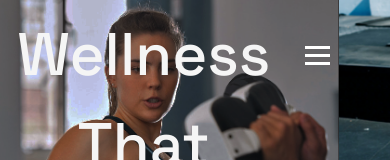
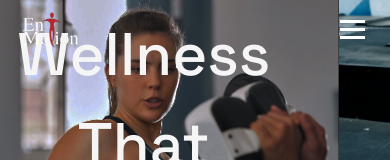
Before and after one commit to Cjrhodes/enmotion-dev, a Next.js app: page / in a window 390 px wide. Shown: the top 160 px of the page. Built offline with nearby package versions, Linux system fonts and the light colour scheme.

Commit message:
corrected logo on small screens

```diff
--- a/src/components/navbar/Navbar.module.css
+++ b/src/components/navbar/Navbar.module.css
@@ -2,9 +2,8 @@
   display: flex;
   justify-content: space-between;
   align-items: center;
-  background-color: transparent;
-  padding: 20px 300px;
-  position: absolute;
+  padding: 10px 20px;
+  position: fixed;
   top: 0;
   left: 0;
   width: 100%;
@@ -12,49 +11,18 @@
   transition: background-color 0.3s ease;
 }
 
-.logoImg {
-  width: 100px;
-  height: auto;
-}
-
 .logo {
-  width: 10vw;
-  height: auto;
-}
-
-.logo a {
-  color: #fff;
-  text-decoration: none;
-  font-weight: bold;
-  font-size: 7px;
-}
-
-.navLinks {
-  display: flex;
-  justify-content: center;
-  flex-grow: 1;
-}
-
-.navLinks a {
-  color: #fff;
-  text-decoration: none;
-  margin: 0 15px;
-  font-weight: bold;
-}
-
-.socialLinks {
   display: flex;
   align-items: center;
 }
 
-.socialLink {
-  color: #fff;
-  margin-left: 15px;
-  font-size: 20px;
+.logoImg {
+  max-width: 100%;
+  height: auto;
 }
 
 .hamburger {
-  display: none;
+  display: none; /* Hide by default, will show on small screens */
   cursor: pointer;
 }
 
@@ -63,48 +31,37 @@
   height: 3px;
   background-color: #fff;
   margin: 5px;
+  transition: all 0.3s ease;
 }
 
-.solidBg {
-  background-color: #1a1a1a;
-  height: 110px;
-}
-
-@media screen and (max-width: 768px) {
-  .navLinks {
-    display: none;
-    flex-direction: column;
-    position: absolute;
-    top: 70px;
-    left: 0;
-    width: 100%;
-    background-color: #333;
-    padding: 20px;
-    box-sizing: border-box;
-    transition: all 0.3s ease-in;
+@media (max-width: 767px) {
+  .navContainer {
+      justify-content: space-between; /* Align items to the left and right */
   }
 
-  .navLinks.open {
-    display: flex;
+  .logo {
+      order: 1; /* Ensure logo stays on the left */
+      margin-right: auto; /* Pushes all other elements to the right */
+  }
+  .logoImg {
+    max-width: 60px; /* Set a specific max width to control size */
+    height: auto; /* Maintain aspect ratio */
+}
+  .hamburger {
+      display: block; /* Make hamburger visible */
+      order: 2; /* Ensures that hamburger is on the right */
   }
 
-  .navLinks a {
-    margin: 10px 0;
+  .navLinks, .socialLinks {
+      display: none;
+      width: 100%;
+      text-align: center;
+      margin-top: 10px;
   }
 
-  .socialLinks {
-    display: none;
-  }
-
-  .hamburger {
-    display: block;
-  }
-    .logo {
-    width: 20vw; /* Increase the width for small screens */
-  }
-
-  .logoImg {
-    width: 100%; /* Make the logo image fill the container */
-    height: auto; /* Maintain the aspect ratio */
+  .navLinks.open, .socialLinks.open {
+      display: flex;
+      flex-direction: column;
+      align-items: center;
   }
 }
--- a/src/components/navbar/Navbar.tsx
+++ b/src/components/navbar/Navbar.tsx
@@ -1,8 +1,6 @@
 import Link from "next/link";
 import { useEffect, useState } from "react";
 import styles from "./Navbar.module.css";
-
-
 
 const Navbar = () => {
   const [isOpen, setIsOpen] = useState(false);
@@ -30,25 +28,20 @@ const Navbar = () => {
 
   return (
     <nav className={`${styles.navContainer} ${isSolidBg ? styles.solidBg : ""}`}>
-
-  <div className={styles.navContainer}>
       <div className={styles.logo}>
         <a href="#">
-            <img src="/img/whitelogo.png" alt="Logo" className="logoImg" />
+          <img src="/img/whitelogo.png" alt="Logo" className={styles.logoImg} />
         </a>
       </div>
       <div className={`${styles.navLinks} ${isOpen ? styles.open : ""}`}>
         <Link href="#About">
-            <span className="dot"></span>{" "}
-            <span className="txt">About</span>
+          <span className="dot"></span> <span className="txt">About</span>
         </Link>
         <Link href="#TrainingProgram">
-            <span className="dot"></span>{" "}
-            <span className="txt">Programs</span>
+          <span className="dot"></span> <span className="txt">Programs</span>
         </Link>
-
       </div>
-        <div className={styles.socialLinks}>
+      <div className={`${styles.socialLinks} ${isOpen ? styles.open : ""}`}>
         <a href="https://twitter.com/enmotionfit" className="socialLink">
           <i className="fab fa-instagram"></i>
         </a>
@@ -64,7 +57,6 @@ const Navbar = () => {
         <div className={styles.line}></div>
         <div className={styles.line}></div>
       </div>
-      </div>
     </nav>
   );
 };
```
Lines whose indentation alone changed are shown as unchanged.
